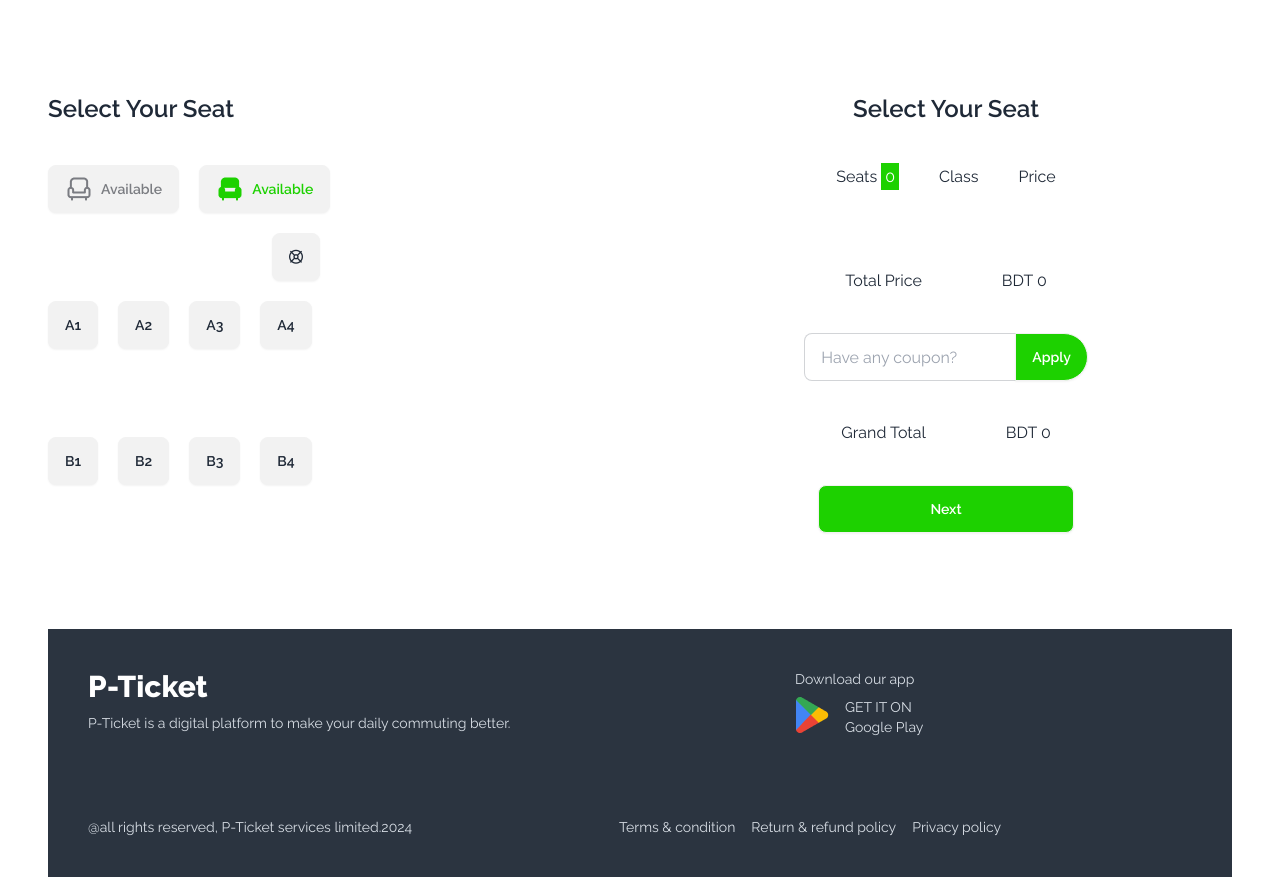
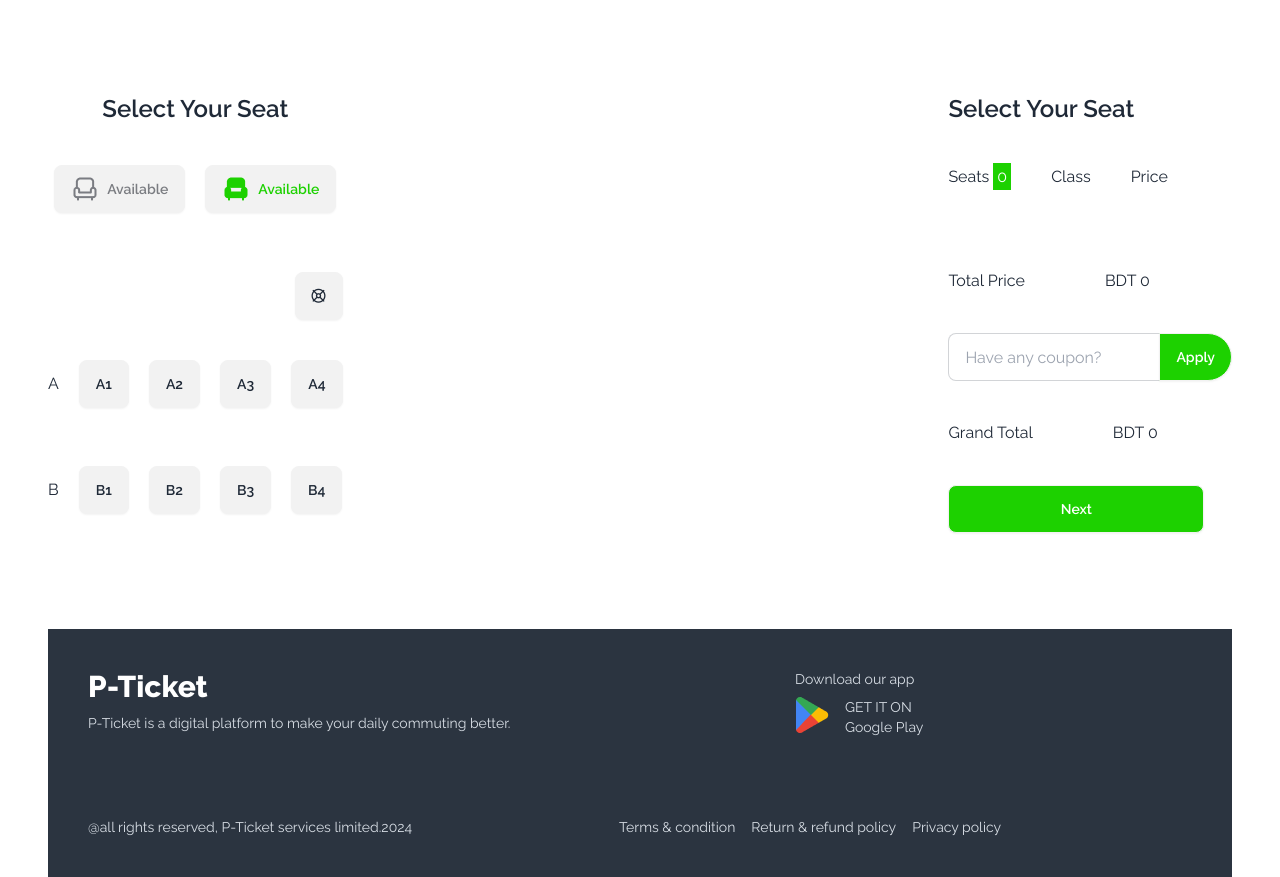
Before and after one commit to Nurunnabi87/bus-ticketing, a plain HTML site: page index.html in a window 1280 px wide. Shown: the part 1967-2844 px from the top of the page. Drawn offline with nearby package versions, Linux system fonts and the light colour scheme.

Commit message:
modified select your seat portion

```diff
--- a/index.html
+++ b/index.html
@@ -267,13 +267,13 @@
       </section>
       <section id="select-seat">
         <div class="container mx-auto p-6 lg:p-12 font-raleway">
-          <div class="flex flex-col lg:flex-row gap-10">
-            <div class="flex flex-col gap-10 basis-1/2">
+          <div class="flex flex-col lg:flex-row gap-64 justify-between">
+            <div class="flex flex-col gap-10 items-center">
               <h2 class="text-[#030712 ] text-2xl font-semibold font-raleway">
                 Select Your Seat
               </h2>
-              <div class="flex flex-col basis-full relative">
-                <div class="flex basis-full gap-5">
+              <div class="flex flex-col basis-full  ">
+                <div class="flex basis-full gap-5 ">
                   <button class="btn">
                     <img src="images/seat-gray.png" alt="" />
                     <span class="text-[#03071280]">Available</span>
@@ -283,15 +283,17 @@
                     <span class="text-[#1DD100]">Available</span>
                   </button>
                 </div>
-                <div
-                  class="absolute -bottom-10 left-56 lg:-bottom-5 lg:left-56"
-                >
-                  <button class="btn">
-                    <i class="fa-regular fa-life-ring"></i>
-                  </button>
-                </div>
+
               </div>
+              <div
+              class="self-end"
+            >
+              <button class="btn">
+                <i class="fa-regular fa-life-ring"></i>
+              </button>
+            </div>
               <div class="flex gap-5 basis-full">
+                <h2 class="text-center pt-3">A</h2>
                 <button onclick="this.disabled = true" class="btn seat-number">
                   A1
                 </button>
@@ -300,6 +302,7 @@
                 <button onclick="this.disabled = true" class="btn seat-number">A4</button>
               </div>
               <div class="flex gap-5 basis-full">
+                <h2 class="text-center pt-3">B</h2>
                 <button onclick="this.disabled = true" class="btn seat-number">B1</button>
                 <button onclick="this.disabled = true" class="btn seat-number">B2</button>
                 <button onclick="this.disabled = true" class="btn seat-number">B3</button>
@@ -307,7 +310,7 @@
               </div>
             </div>
             <div
-              class="flex flex-col basis-1/2 gap-10 items-center justify-start"
+              class="flex flex-col gap-10"
             >
               <h2 class="text-[#030712 ] text-2xl font-semibold font-raleway">
                 Select Your Seat
@@ -367,9 +370,6 @@
     </div>
   </div>
 </dialog>
-                <!-- <button onclick="document.getElementById('my_modal_5').style.display='block'"  class="btn btn-wide bg-[#1DD100] text-[#FFFFFF]">
-                  Next
-                </button> -->
               </div>
             </div>
           </div>
```
